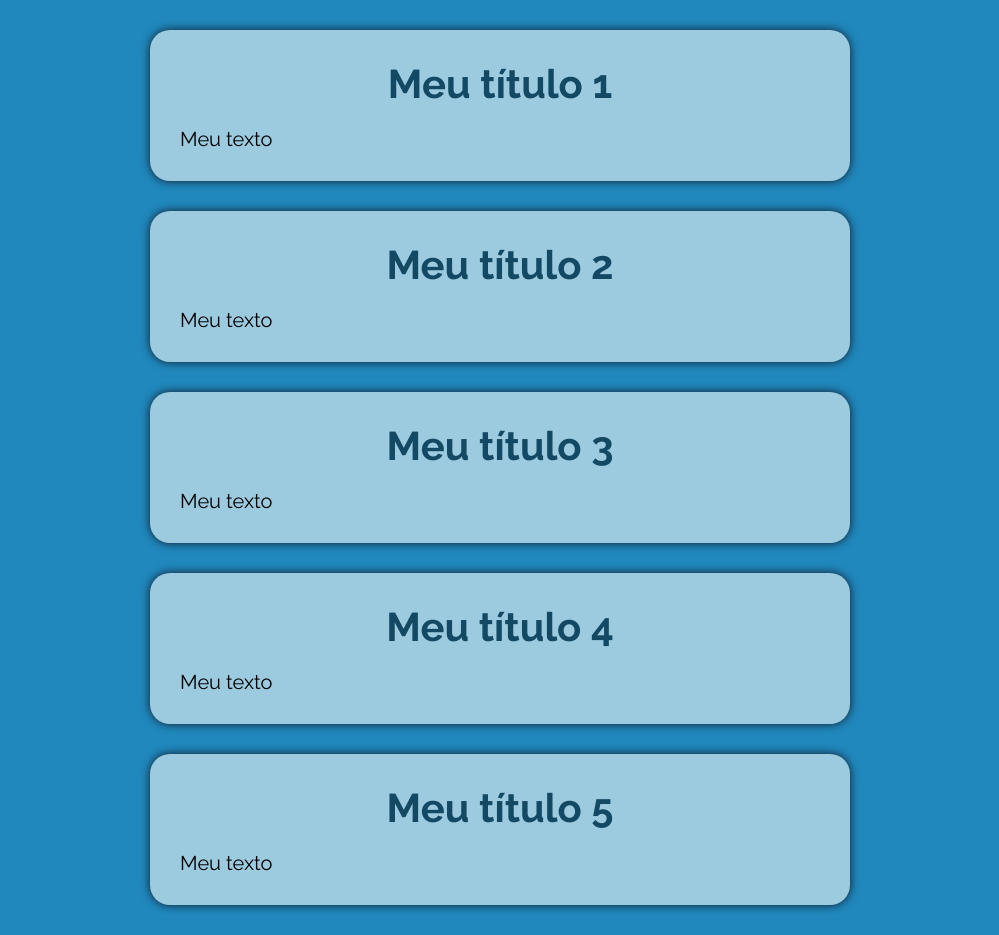
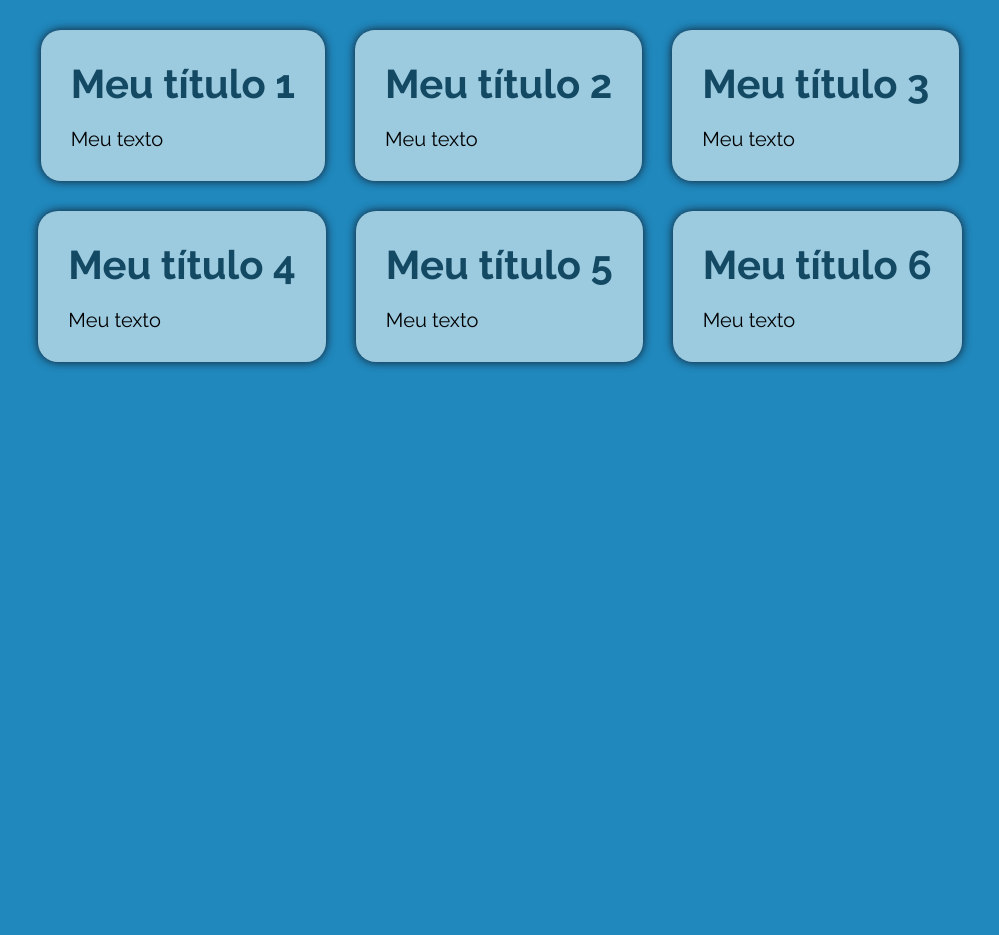
Before and after one commit to radyjarayka/ppi2025_4inf2v, a React (Vite) app: page / in a window 1280 px wide. Shown: the whole page, without its empty margins (140-1139 px from the left). After the commit the page ends 800 px from the top, so only its background shows below. Built offline with nearby package versions, Linux system fonts and the light colour scheme.

Commit message:
Aula 29/05/25 - CSS Flex

```diff
--- a/src/App.jsx
+++ b/src/App.jsx
@@ -1,26 +1,13 @@
 import "./styles/theme.css";
 import "./styles/global.css";
-import { MyText } from "./components/MyText";
+import { MyTextList } from "./components/MyTextList";
 
 export default function App() {
-  const texts = [
-    { title: "Meu título", text: "Meu texto" },
-    { title: "Meu título", text: "Meu texto" },
-    { title: "Meu título", text: "Meu texto" },
-    { title: "Meu título", text: "Meu texto" },
-    { title: "Meu título", text: "Meu texto" },
-  ];
 
   return (
     // React Fragment
     <>
-      {texts.map((text, index) => {
-        return (
-          <MyText key={index} title={`${text.title} ${index + 1}`}>
-            {text.text}
-          </MyText>
-        );
-      })}
+      <MyTextList />
     </>
   );
 }
--- a/src/components/MyText.module.css
+++ b/src/components/MyText.module.css
@@ -1,6 +1,6 @@
 .container {
-    margin: 0 auto;
-    max-width: 80rem;
+    /* margin: 0 auto; */
+    max-width: 50rem;
 }
 
 .div {
@@ -8,7 +8,7 @@
     color: var(--primary-contrast-dark);
     box-shadow: 0 0 1rem var(--gray-900);
     padding: 3rem;
-    margin: 3rem 5rem;
+    /* margin: 3rem 5rem; */
     border-radius: 2rem;
 }
 
--- /dev/null
+++ b/src/components/MyTextList.jsx
@@ -0,0 +1,25 @@
+import styles from "./MyTextList.module.css";
+import { MyText } from "./MyText";
+
+export function MyTextList() {
+  const texts = [
+    { title: "Meu título", text: "Meu texto" },
+    { title: "Meu título", text: "Meu texto" },
+    { title: "Meu título", text: "Meu texto" },
+    { title: "Meu título", text: "Meu texto" },
+    { title: "Meu título", text: "Meu texto" },
+    { title: "Meu título", text: "Meu texto" },
+  ];
+
+  return (
+    <div className={styles.container}>
+      {texts.map((text, index) => {
+        return (
+          <MyText key={index} title={`${text.title} ${index + 1}`}>
+            {text.text}
+          </MyText>
+        );
+      })}
+    </div>
+  );
+}
--- /dev/null
+++ b/src/components/MyTextList.module.css
@@ -0,0 +1,15 @@
+.container {
+    padding: 3rem;
+    /* height: 100vh; */
+    display: flex;
+    flex-direction: row; /* row column row-reverse column-reverse */
+    flex-wrap: wrap; /* nowrap wrap wrap-reverse */
+    gap: 3rem;
+
+    /* EIXO HORIZONTAL - Main Axis */
+    justify-content: center; /* flex-start flex-end center space-between space-around */
+
+    /* EIXO VERTICAL - Cross Axis */
+    align-items: center; /* flex-start flex-end center baseline stretch */
+    align-content: center; /* flex-start flex-end center space-between space-around stretch */
+}
```
